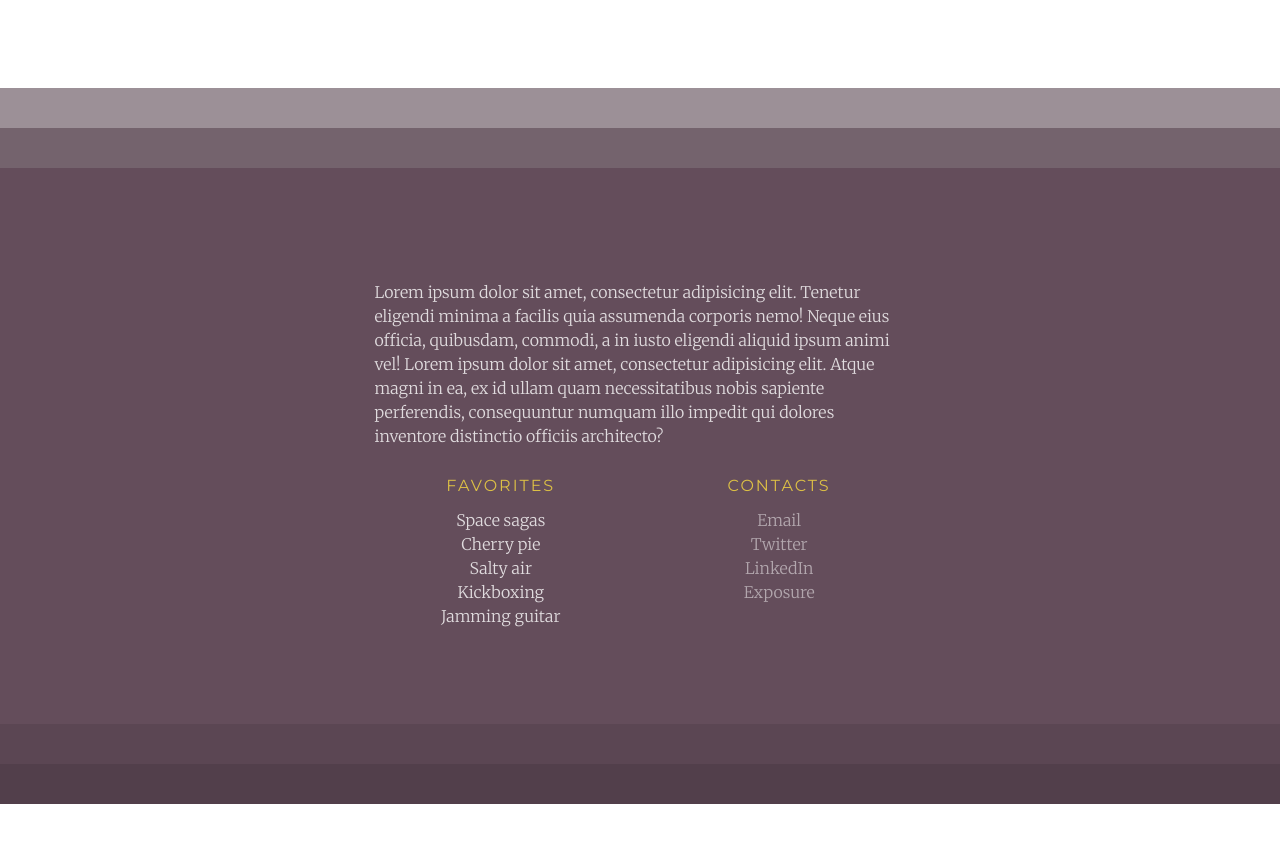
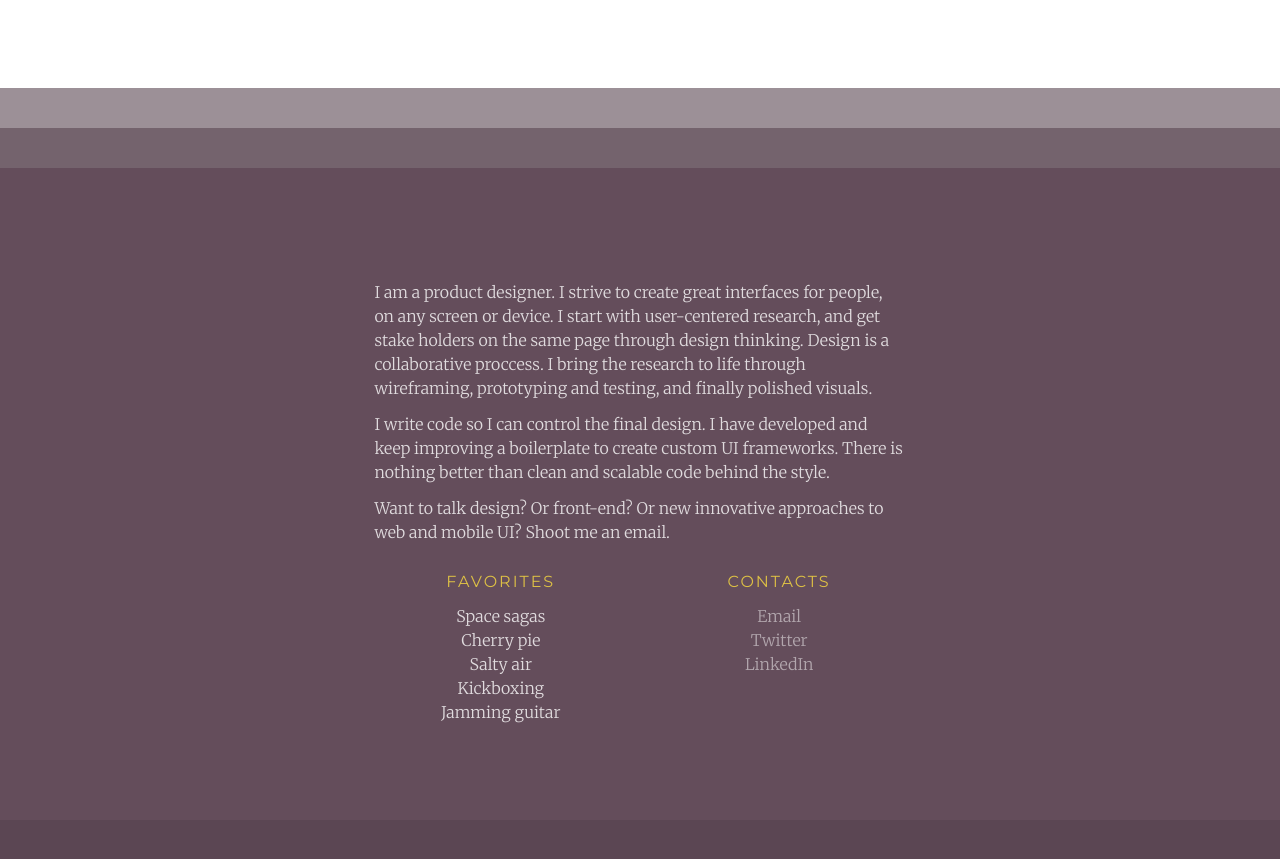
Before and after one commit to peterwiebe/riacarmin, a Jekyll site: the page built from index.html, in a window 1280 px wide and 900 px high, scrolled down 2167 px. Shown: the top 859 px of the window. Built offline with Jekyll 4.4.1, drawn with Linux system fonts in a browser that asks for light colours; a style sheet for code colours, icons or effects is not loaded; before the commit the page ends 2971 px from its top, so only the background shows below that.

Commit message:
about copy

```diff
--- a/index.html
+++ b/index.html
@@ -157,7 +157,9 @@ layout: base
   <main class="about__main">
     <div class="container mobile-container">
       <div class="about__inner">
-        <p>Lorem ipsum dolor sit amet, consectetur adipisicing elit. Tenetur eligendi minima a facilis quia assumenda corporis nemo! Neque eius officia, quibusdam, commodi, a in iusto eligendi aliquid ipsum animi vel! Lorem ipsum dolor sit amet, consectetur adipisicing elit. Atque magni in ea, ex id ullam quam necessitatibus nobis sapiente perferendis, consequuntur numquam illo impedit qui dolores inventore distinctio officiis architecto?</p>
+        <p>I am a product designer. I strive to create great interfaces for people, on any screen or device. I start with user-centered research, and get stake holders on the same page through design thinking. Design is a collaborative proccess. I bring the research to life through wireframing, prototyping and testing, and finally polished visuals.</p>
+        <p>I write code so I can control the final design. I have developed and keep improving a boilerplate to create custom UI frameworks. There is nothing better than clean and scalable code behind the style.</p>
+        <p>Want to talk design? Or front-end? Or new innovative approaches to web and mobile UI? Shoot me an email.</p>
         <div class="about__column">
           <h3>Favorites</h3>
           <ul>
@@ -171,10 +173,10 @@ layout: base
         <div class="about__column">
           <h3>Contacts</h3>
           <ul>
-            <li><a href="" class="about__link">Email</a></li>
-            <li><a href="" class="about__link">Twitter</a></li>
-            <li><a href="" class="about__link">LinkedIn</a></li>
-            <li><a href="" class="about__link">Exposure</a></li>
+            <li><a href="mailto:ria.carmin@gmail.com" class="about__link">Email</a></li>
+            <li><a href="https://twitter.com/riacarmin" class="about__link">Twitter</a></li>
+            <li><a href="https://www.linkedin.com/in/riacarmin" class="about__link">LinkedIn</a></li>
+            <!-- <li><a href="" class="about__link">Exposure</a></li> -->
           </ul>
         </div>
       </div>
```
Also changed, not shown: 1 other file.
